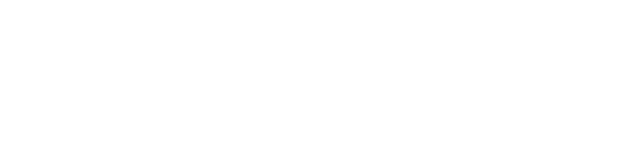
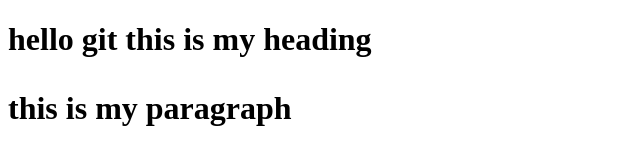
Before and after one commit to Ndesimoni/amigoscode-colabo, a plain HTML site: page index.html in a window 1280 px wide. Shown: the whole page, without its empty margins (0-640 px from the left). Drawn offline with Linux system fonts and the light colour scheme.

Commit message:
Update index.html
added heading and paragraph

```diff
--- a/index.html
+++ b/index.html
@@ -7,6 +7,7 @@
         <title>Document</title>
     </head>
     <body>
-
+         <h1> hello git this is my heading</>
+               <p> this is my paragraph <p>
     </body>
 </html>
```
